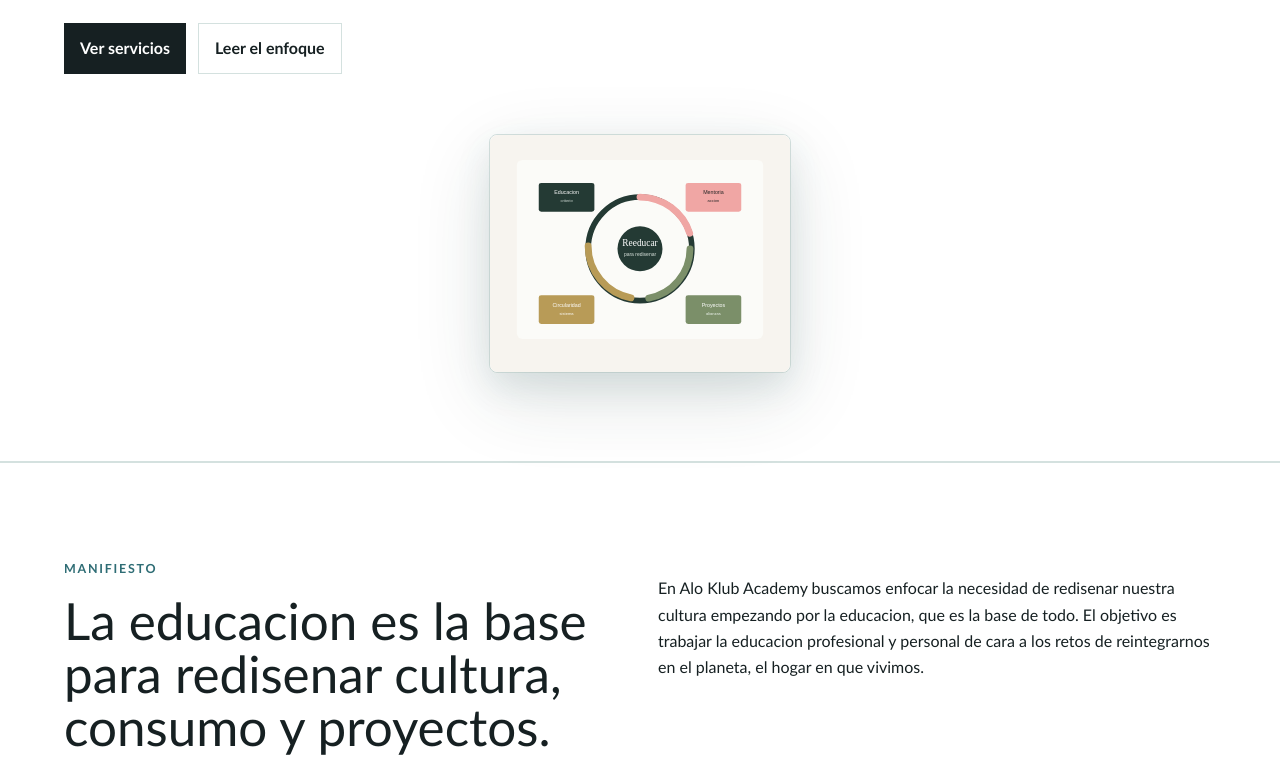
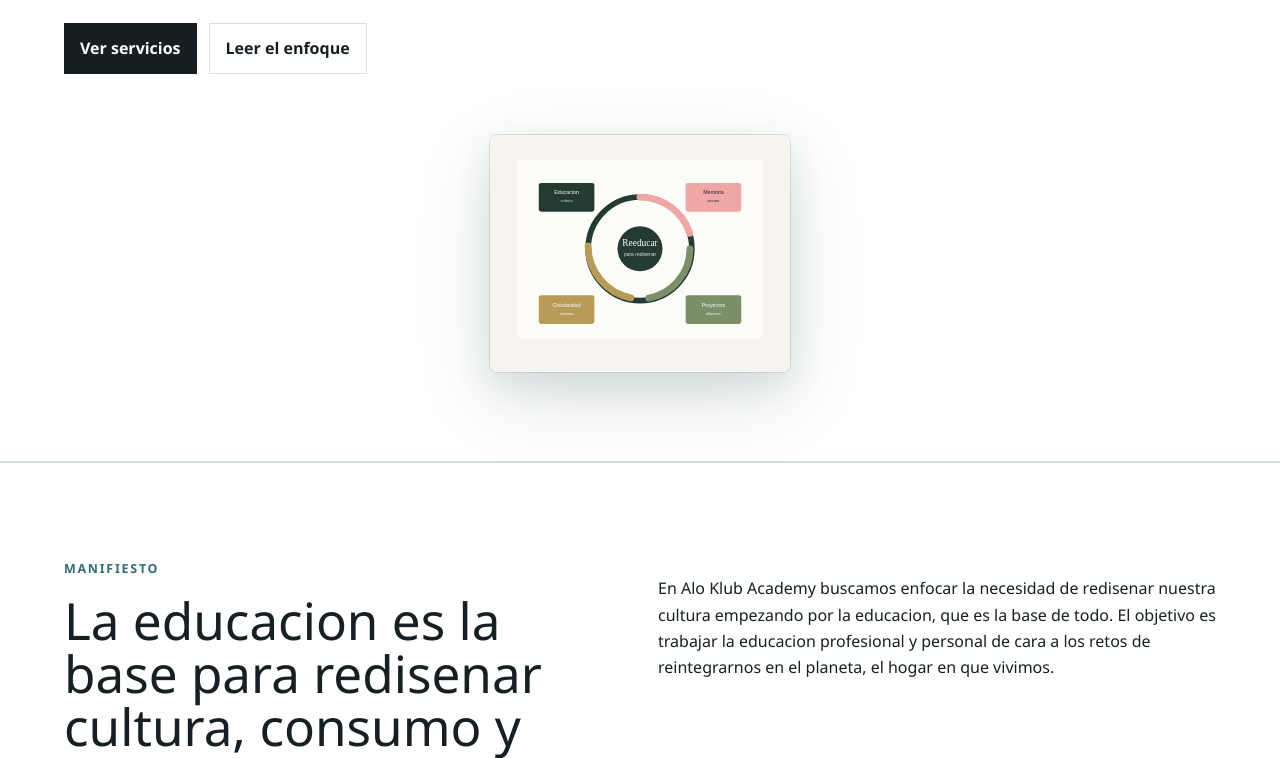
Before and after one commit to hsutech/aloklub-academy, an Eleventy site: page src/index.html in a window 1280 px wide. Shown: the part 450-1208 px from the top of the page. Built offline with nearby package versions, Linux system fonts and the light colour scheme; Eleventy itself is replaced by a stand-in of ours; files that its build step writes are made by us from their sources.

Commit message:
Use approved font stacks

```diff
--- a/src/assets/brand-dna.css
+++ b/src/assets/brand-dna.css
@@ -6,8 +6,8 @@
   --dna-line:#d4e1df;
   --dna-radius:8px;
   --dna-shadow:0 14px 34px rgba(47,109,117,.12);
-  --dna-heading:"Trebuchet MS", Verdana, sans-serif;
-  --dna-font:"Trebuchet MS", Verdana, sans-serif;
+  --dna-heading:Segoe UI, Arial, sans-serif;
+  --dna-font:Segoe UI, Arial, sans-serif;
 }
 body{
   font-family:var(--dna-font);
--- a/src/index.html
+++ b/src/index.html
@@ -7,7 +7,7 @@
   <meta name="description" content="Mentoria, educacion y proyectos para economia circular, sostenibilidad y rediseno cultural.">
   <link rel="icon" href="assets/favicon.svg" type="image/svg+xml">
   <link rel="stylesheet" href="assets/site.css">
-  <link rel="stylesheet" href="/assets/brand-dna.css?v=differentiation-3">
+  <link rel="stylesheet" href="/assets/brand-dna.css?v=differentiation-4">
   <script type="application/ld+json">{"@context":"https://schema.org","@type":"EducationalOrganization","name":"Alo Klub Academy","url":"https://aloklub.academy","email":"contacto@aloklub.academy","telephone":"+34 722 722 287","logo":"https://aloklub.academy/assets/logo.svg"}</script>
   <script type="application/ld+json">{"@context":"https://schema.org","@type":"WebSite","name":"Alo Klub Academy","url":"https://aloklub.academy"}</script>
   <script type="application/ld+json">{"@context":"https://schema.org","@type":"WebPage","name":"Alo Klub Academy - economia circular y educacion","url":"https://aloklub.academy/"}</script>
```
Also changed, not shown: src/404/index.html (+1 -1 lines), src/about/index.html (+1 -1 lines), src/blog/como-elegir-un-curso-de-economia-circular/index.html (+1 -1 lines), src/blog/habitos-de-estudio-para-sostenibilidad/index.html (+1 -1 lines), src/blog/index.html (+1 -1 lines), src/blog/plan-de-aprendizaje-circular/index.html (+1 -1 lines), src/contact/index.html (+1 -1 lines), src/privacy-policy/index.html (+1 -1 lines), src/servicios/educacion/index.html (+1 -1 lines), src/servicios/index.html (+1 -1 lines), src/servicios/mentoria/index.html (+1 -1 lines), src/servicios/otros-proyectos/index.html (+1 -1 lines), src/terms-of-service/index.html (+1 -1 lines).
